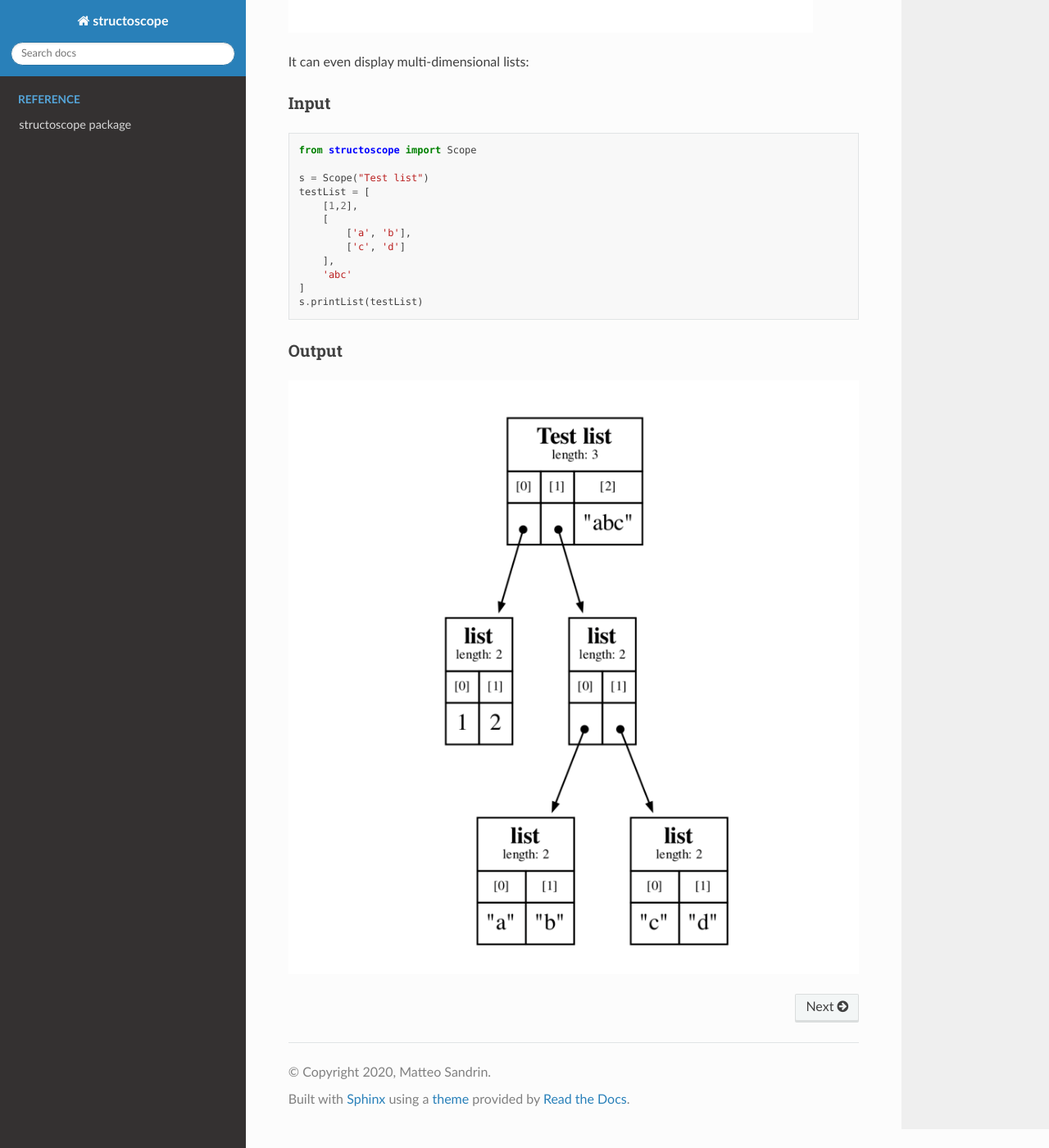
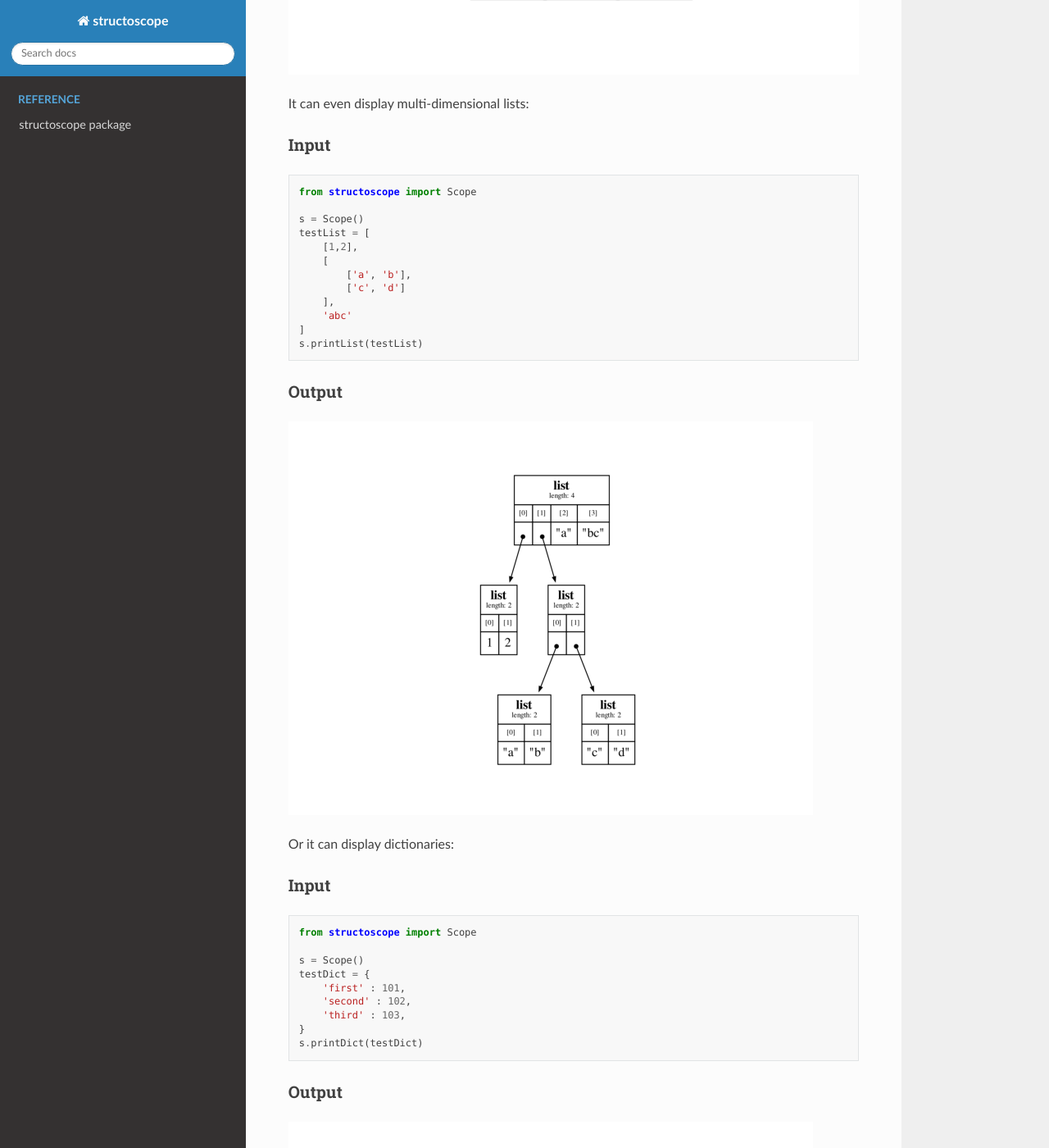
Before and after one commit to matteosandrin/structoscope, a Sphinx documentation site: the page built from docs/index.md, in a window 1280 px wide and 1400 px high, scrolled down 1441 px. Shown: the whole window at 82% size. Built offline with Sphinx 7.4.7 and the Read the Docs theme 2.0.0, drawn with Linux system fonts in a browser that asks for light colours; some of the changed text lies outside the part shown.

Commit message:
Update docs & examples

````diff
--- a/docs/index.md
+++ b/docs/index.md
@@ -18,13 +18,13 @@
 The only external dependency is the `graphviz` binary, which you can install buy running the following command in the terminal.
 
 ```
-$> brew install graphviz
+brew install graphviz
 ```
 
 Now you can install structoscope by running the following command in the terminal.
 
 ```
-$> pip3 install structoscope
+pip3 install structoscope
 ```
 
 ## Examples
@@ -35,7 +35,7 @@
 ```python
 from structoscope import Scope
 
-s = Scope("Test list")
+s = Scope()
 testList = [1,2,3]
 s.printList(testList)
 ```
@@ -49,7 +49,7 @@
 ```python
 from structoscope import Scope
 
-s = Scope("Test list")
+s = Scope()
 testList = [
     [1,2],
     [
@@ -63,3 +63,21 @@
 
 #### Output
 ![Example 2](https://github.com/matteosandrin/structoscope/raw/master/example_02.png)
+
+Or it can display dictionaries:
+
+#### Input
+```python
+from structoscope import Scope
+
+s = Scope()
+testDict = {
+    'first' : 101,
+    'second' : 102,
+    'third' : 103,
+}
+s.printDict(testDict)
+```
+
+#### Output
+![Example 3](https://github.com/matteosandrin/structoscope/raw/master/example_03.png)
````
Also changed, not shown: README.md (+23 -4 lines), example_01.png, example_02.png, example_03.png (added), 1 other file.
